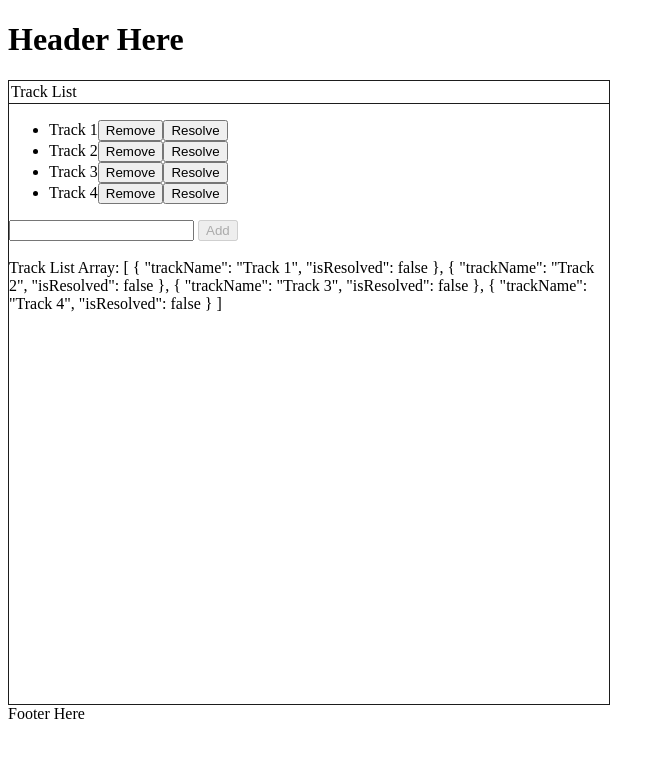
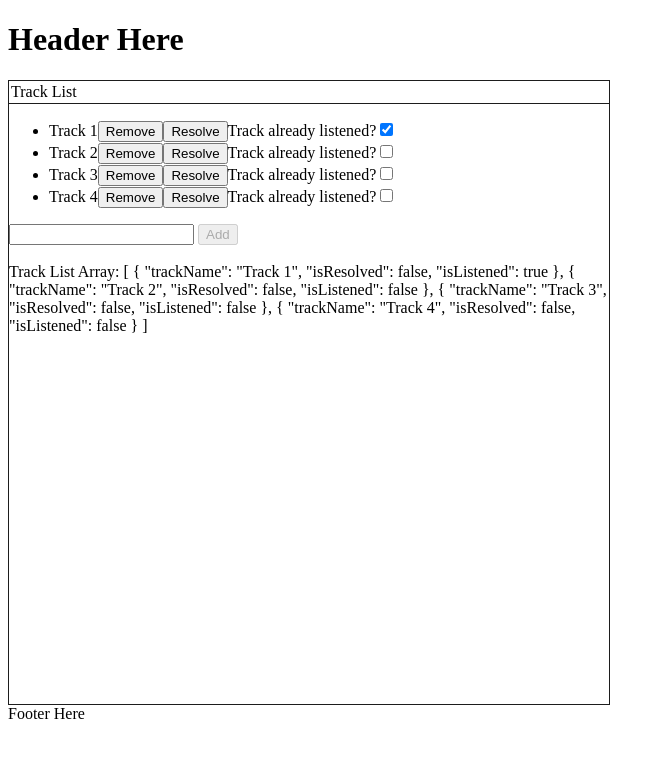
Before and after one commit to bornes/calve-project, an Angular app in the folder calve-app/: page /create in a window 1280 px wide. Shown: the top 758 px of the page, without its empty margins (0-665 px from the left). Built offline with nearby package versions, Linux system fonts and the light colour scheme.

Commit message:
added checkbox component

```diff
--- /dev/null
+++ b/calve-app/src/app/components/checkbox/checkbox.component.html
@@ -0,0 +1,7 @@
+<label [for]="checkboxId">{{ checkboxMessage }}</label>
+<input
+    type="checkbox"
+    [id]="checkboxId"
+    [name]="checkboxMessage"
+    [ngModel]="checkboxValue"
+    (ngModelChange)="onChange($event)"/>
--- /dev/null
+++ b/calve-app/src/app/components/checkbox/checkbox.component.ts
@@ -0,0 +1,28 @@
+import { Component, EventEmitter, Input, Output } from '@angular/core';
+import { CommonModule } from '@angular/common';
+import { FormsModule } from '@angular/forms';
+
+@Component({
+  selector: 'app-checkbox',
+  standalone: true,
+  imports: [CommonModule, FormsModule],
+  templateUrl: './checkbox.component.html',
+  styleUrls: ['./checkbox.component.scss']
+})
+export class CheckboxComponent {
+  @Input()
+  checkboxMessage!: string;
+
+  @Input()
+  checkboxId!: string;
+
+  @Input()
+  checkboxValue!: boolean;
+
+  @Output()
+  checkboxValueChange = new EventEmitter<boolean>();
+
+  onChange(changedValue: boolean){
+    this.checkboxValueChange.emit(changedValue);
+  }
+}
--- a/calve-app/src/app/pages/create-to-do-component/create-to-do.component.html
+++ b/calve-app/src/app/pages/create-to-do-component/create-to-do.component.html
@@ -15,6 +15,17 @@
                 buttonLabel="Resolve"
                 (buttonClicked)="resolveTrack(i)">
             </app-button>
+            <app-checkbox
+                [checkboxMessage]="checkboxMessage"
+                [checkboxId]="checkboxId+i"
+                [checkboxValue]="track.isListened"
+                (checkboxValueChange)="trackListened(i, $event)">
+            </app-checkbox>
+
+            <!-- <span>{{ trackMessage }}</span>
+            <app-input
+                inputType="checkbox">
+            </app-input> -->
         </li>
     </ul>
 
@@ -35,6 +46,4 @@
     Track List Array: {{ trackList | json }}
     <br>
 
-
-
 </app-card>
--- a/calve-app/src/app/pages/create-to-do-component/create-to-do.component.ts
+++ b/calve-app/src/app/pages/create-to-do-component/create-to-do.component.ts
@@ -4,13 +4,14 @@ import { CardComponent } from '../../components/card/card.component';
 import { InputComponent } from "../../components/input/input.component";
 import { ButtonComponent } from "../../components/button/button.component";
 import { DropdownComponent } from "../../components/dropdown/dropdown.component";
+import { CheckboxComponent } from "../../components/checkbox/checkbox.component";
 
 @Component({
     selector: 'app-create-to-do',
     templateUrl: './create-to-do.component.html',
     styleUrls: ['./create-to-do.component.scss'],
     standalone: true,
-    imports: [CommonModule, CardComponent, InputComponent, ButtonComponent, DropdownComponent]
+    imports: [CommonModule, CardComponent, InputComponent, ButtonComponent, DropdownComponent, CheckboxComponent]
 })
 export class CreateToDoComponent {
 
@@ -20,13 +21,17 @@ export class CreateToDoComponent {
 
   trackList =
   [
-    {trackName: 'Track 1', isResolved: false},
-    {trackName: 'Track 2', isResolved: false},
-    {trackName: 'Track 3', isResolved: false},
-    {trackName: 'Track 4', isResolved: false}
+    {trackName: 'Track 1', isResolved: false, isListened: true},
+    {trackName: 'Track 2', isResolved: false, isListened: false},
+    {trackName: 'Track 3', isResolved: false, isListened: false},
+    {trackName: 'Track 4', isResolved: false, isListened: false}
   ]
 
   inputValue = "";
+
+  checkboxMessage = "Track already listened?"
+
+  checkboxId = "checkbox";
 
   // resolvedTrackList: number[] = [];
 
@@ -34,7 +39,7 @@ export class CreateToDoComponent {
     /* The push method inserts the inputed value in the trackList's array and the String trim method removes whitespaces
     from the beginning and end of the string and returns a new string, without modifying the original string */
     // this.trackList.push(this.inputValue.trim());
-    this.trackList.push({trackName: this.inputValue.trim(), isResolved: false});
+    this.trackList.push({trackName: this.inputValue.trim(), isResolved: false, isListened: false});
 
     // Clears the input after the click on the Add button
     this.inputValue = '';
@@ -55,19 +60,14 @@ export class CreateToDoComponent {
   }
 
   resolveTrack(index: number) {
-    this.trackList[index] = {...this.trackList[index], isResolved: true};
-
-    // let spanValue = document.getElementById('span-value');
-    // spanValue?.contentEditable = false;
-
-    // this.trackList[index] = document.getElementById('span-value')?.style.textDecoration = "line-through";
-    // contenteditable = "false;"
-
-    // spanValue?.style.textDecoration = "line-through";
-    // spanValue?.contentEditable = false;
+    this.trackList[index] = {...this.trackList[index], isResolved: true, isListened: true};
 
     // console.log('Span value:', spanValue);
     console.log('Track resolved');
     console.log(index);
   }
+
+  trackListened(index: number, isListened: boolean) {
+    this.trackList[index] = {...this.trackList[index], isListened};
+  }
 }
```
Also changed, not shown: calve-app/src/app/components/checkbox/checkbox.component.scss (added), calve-app/src/app/components/input/input.component.html (line endings or trailing spaces), 1 other file (tests, documents, lock files or other folders).
